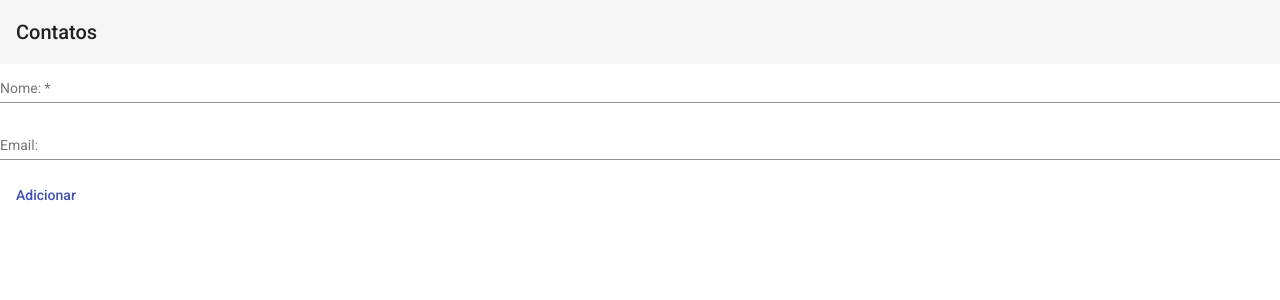
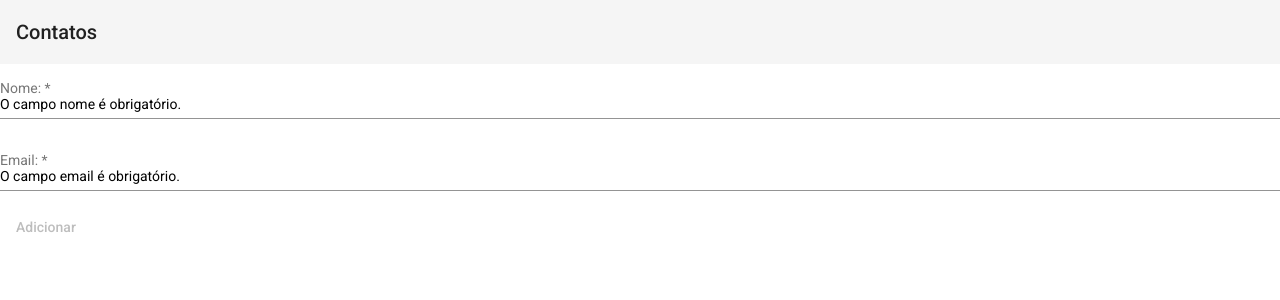
Before and after one commit to filipemoura/agenda-app, an Angular app: page / in a window 1280 px wide. Shown: the top 300 px of the page. Built offline with nearby package versions, Linux system fonts and the light colour scheme.

Commit message:
Cadastro de contatos

```diff
--- a/src/app/contato/contato.component.html
+++ b/src/app/contato/contato.component.html
@@ -3,12 +3,25 @@
   <mat-form-field class="full-width">
     <mat-label>Nome: </mat-label>
     <input formControlName="nome" matInput placeholder="Digite seu nome" />
+    <div *ngIf="formulario.controls.nome.errors" >
+      <div *ngIf="formulario.controls.nome.errors.required" >
+        O campo nome é obrigatório.
+      </div>
+    </div>
   </mat-form-field>
 
   <mat-form-field class="full-width">
     <mat-label>Email: </mat-label>
     <input formControlName="email" matInput placeholder="Digite seu email" />
+    <div *ngIf="formulario.controls.email.errors" >
+      <div *ngIf="formulario.controls.email.errors.required" >
+        O campo email é obrigatório.
+      </div>
+      <div *ngIf="formulario.controls.email.errors.email" >
+        Email inválido.
+      </div>
+    </div>
   </mat-form-field>
 
-  <button mat-button color="primary">Adicionar</button>
+  <button [disabled]="!formulario.valid" mat-button color="primary">Adicionar</button>
 </form>
--- a/src/app/contato/contato.component.ts
+++ b/src/app/contato/contato.component.ts
@@ -1,6 +1,7 @@
 import { Component, OnInit } from '@angular/core';
 import { FormBuilder, FormGroup, Validators } from '@angular/forms';
 import { ContatoService } from '../contato.service';
+import { Contato } from './contato';
 
 @Component({
   selector: 'app-contato',
@@ -10,6 +11,7 @@
 export class ContatoComponent implements OnInit {
 
   formulario: FormGroup;
+  contatos: Contato[] = [];
 
   constructor(
     private contatoService: ContatoService,
@@ -19,12 +21,19 @@
   ngOnInit(): void {
     this.formulario = this.formBuilder.group({
       nome: ['', Validators.required],
-      email: ['', Validators.email]
+      email: ['', [Validators.required, Validators.email]]
     })
   }
 
   submit() {
-    console.log(this.formulario.value);
+    const formValues = this.formulario.value;
+    const contato: Contato = new Contato(formValues.nome, formValues.email);
+    this.contatoService.save(contato).subscribe(
+      response => {
+       this.contatos.push(response);
+
+      }
+    )
   }
 
 }
--- a/src/app/contato/contato.ts
+++ b/src/app/contato/contato.ts
@@ -5,4 +5,9 @@
     email: string;
     favorito: boolean;
 
+    constructor(nome: string, email: string) {
+        this.nome = nome;
+        this.email = email;
+    }
+
 }
```
